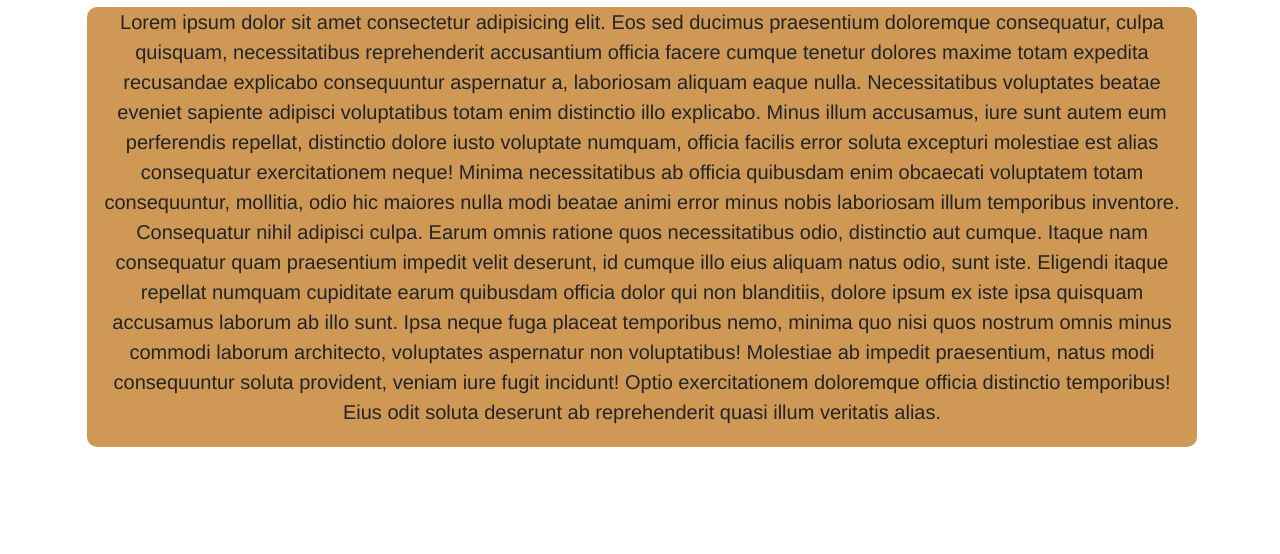
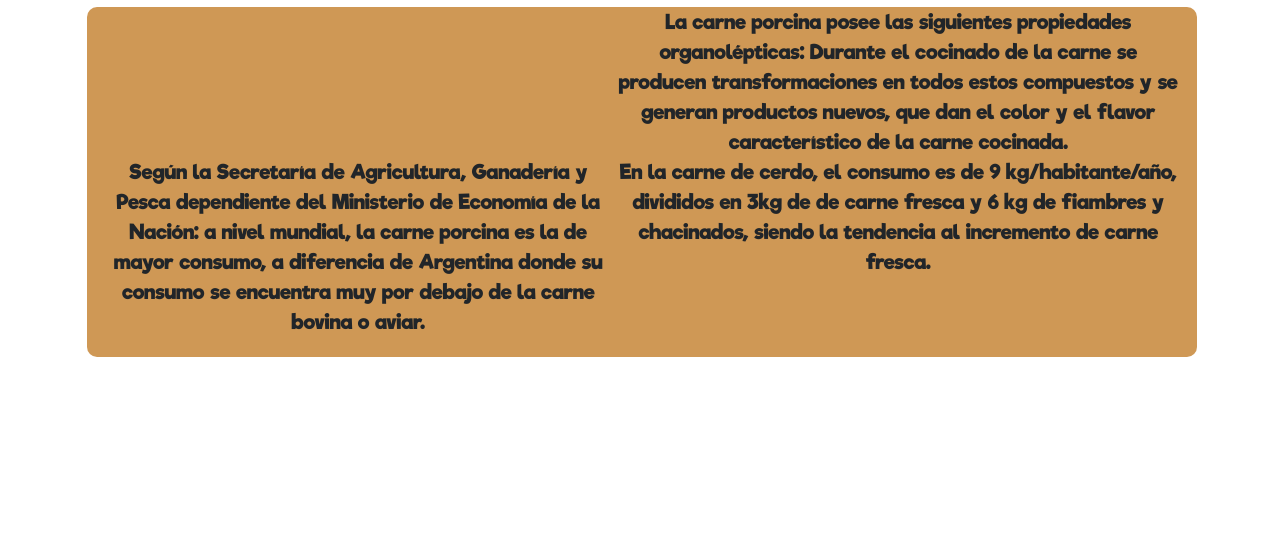
Before and after one commit to enzogitcode/pfgariglio, a plain HTML site: page html/header/algunosdatos.html in a window 1280 px wide. Shown: the part 191-745 px from the top of the page. Drawn offline with nearby package versions, Linux system fonts and the light colour scheme.

Commit message:
agregue datos a algunos datos

```diff
--- a/html/header/algunosdatos.html
+++ b/html/header/algunosdatos.html
@@ -29,22 +29,19 @@
             <h1 class="text-center mt-3 text-wrap">Algunos datos sobre la carne porcina</h1>
         </div>
         <div class="container flexReceta quienesSomos text-wrap text-center">
-            <p>Lorem ipsum dolor sit amet consectetur adipisicing elit. Eos sed ducimus praesentium doloremque
-                consequatur, culpa quisquam, necessitatibus reprehenderit accusantium officia facere cumque tenetur
-                dolores maxime totam expedita recusandae explicabo consequuntur aspernatur a, laboriosam aliquam eaque
-                nulla. Necessitatibus voluptates beatae eveniet sapiente adipisci voluptatibus totam enim distinctio
-                illo explicabo. Minus illum accusamus, iure sunt autem eum perferendis repellat, distinctio dolore iusto
-                voluptate numquam, officia facilis error soluta excepturi molestiae est alias consequatur exercitationem
-                neque! Minima necessitatibus ab officia quibusdam enim obcaecati voluptatem totam consequuntur,
-                mollitia, odio hic maiores nulla modi beatae animi error minus nobis laboriosam illum temporibus
-                inventore. Consequatur nihil adipisci culpa. Earum omnis ratione quos necessitatibus odio, distinctio
-                aut cumque. Itaque nam consequatur quam praesentium impedit velit deserunt, id cumque illo eius aliquam
-                natus odio, sunt iste. Eligendi itaque repellat numquam cupiditate earum quibusdam officia dolor qui non
-                blanditiis, dolore ipsum ex iste ipsa quisquam accusamus laborum ab illo sunt. Ipsa neque fuga placeat
-                temporibus nemo, minima quo nisi quos nostrum omnis minus commodi laborum architecto, voluptates
-                aspernatur non voluptatibus! Molestiae ab impedit praesentium, natus modi consequuntur soluta provident,
-                veniam iure fugit incidunt! Optio exercitationem doloremque officia distinctio temporibus! Eius odit
-                soluta deserunt ab reprehenderit quasi illum veritatis alias.</p>
+            <p><div>La carne porcina posee las siguientes propiedades organolépticas:
+                Durante el cocinado de la carne se producen transformaciones en todos estos compuestos y se generan
+                productos nuevos, que dan el color y el flavor característico de la carne cocinada.</div>
+            <div>Según la Secretaría de Agricultura, Ganadería y Pesca dependiente del Ministerio de Economía de la
+                Nación: a nivel mundial, la carne porcina es la de mayor consumo, a diferencia de Argentina donde su
+                consumo se encuentra muy por debajo de la carne bovina o aviar.</div>
+            <div>
+                En la carne de cerdo, el consumo es de 9 kg/habitante/año, divididos en 3kg de de carne fresca y 6 kg de
+                fiambres y chacinados, siendo la tendencia al incremento de carne fresca. </div>
+
+
+
+            </p>
 
         </div>
     </main>
@@ -54,9 +51,9 @@
             <nav>
                 <ul>
                     <li>
-                        <a class="icon-link-hover logoSocialLink" target="_blank" href="https://www.whatsapp.com/?lang=es_LA"><svg
-                                xmlns="http://www.w3.org/2000/svg" fill="currentColor" class="bi bi-whatsapp"
-                                viewBox="0 0 16 16">
+                        <a class="icon-link-hover logoSocialLink" target="_blank"
+                            href="https://www.whatsapp.com/?lang=es_LA"><svg xmlns="http://www.w3.org/2000/svg"
+                                fill="currentColor" class="bi bi-whatsapp" viewBox="0 0 16 16">
                                 <path
                                     d="M13.601 2.326A7.854 7.854 0 0 0 7.994 0C3.627 0 .068 3.558.064 7.926c0 1.399.366 2.76 1.057 3.965L0 16l4.204-1.102a7.933 7.933 0 0 0 3.79.965h.004c4.368 0 7.926-3.558 7.93-7.93A7.898 7.898 0 0 0 13.6 2.326zM7.994 14.521a6.573 6.573 0 0 1-3.356-.92l-.24-.144-2.494.654.666-2.433-.156-.251a6.56 6.56 0 0 1-1.007-3.505c0-3.626 2.957-6.584 6.591-6.584a6.56 6.56 0 0 1 4.66 1.931 6.557 6.557 0 0 1 1.928 4.66c-.004 3.639-2.961 6.592-6.592 6.592zm3.615-4.934c-.197-.099-1.17-.578-1.353-.646-.182-.065-.315-.099-.445.099-.133.197-.513.646-.627.775-.114.133-.232.148-.43.05-.197-.1-.836-.308-1.592-.985-.59-.525-.985-1.175-1.103-1.372-.114-.198-.011-.304.088-.403.087-.088.197-.232.296-.346.1-.114.133-.198.198-.33.065-.134.034-.248-.015-.347-.05-.099-.445-1.076-.612-1.47-.16-.389-.323-.335-.445-.34-.114-.007-.247-.007-.38-.007a.729.729 0 0 0-.529.247c-.182.198-.691.677-.691 1.654 0 .977.71 1.916.81 2.049.098.133 1.394 2.132 3.383 2.992.47.205.84.326 1.129.418.475.152.904.129 1.246.08.38-.058 1.171-.48 1.338-.943.164-.464.164-.86.114-.943-.049-.084-.182-.133-.38-.232z" />
                             </svg></a>
```
Also changed, not shown: notas.txt.
